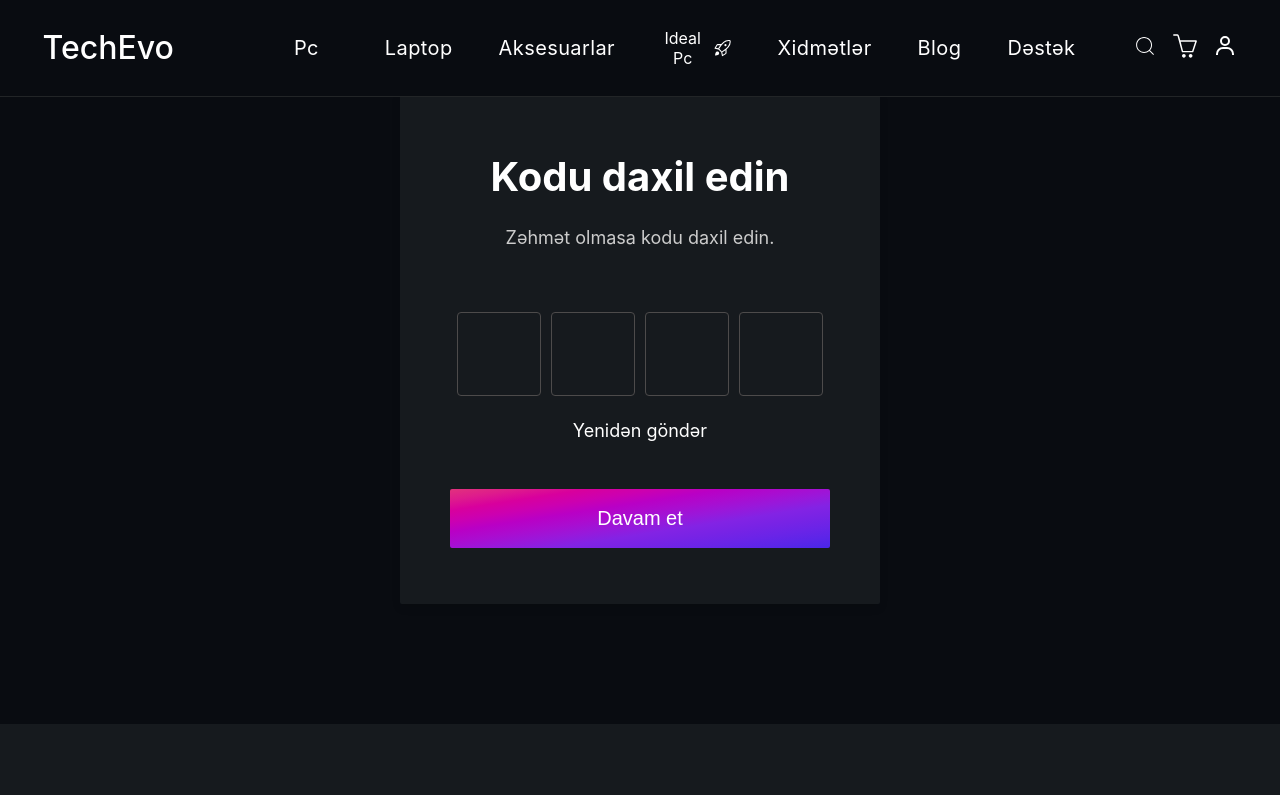
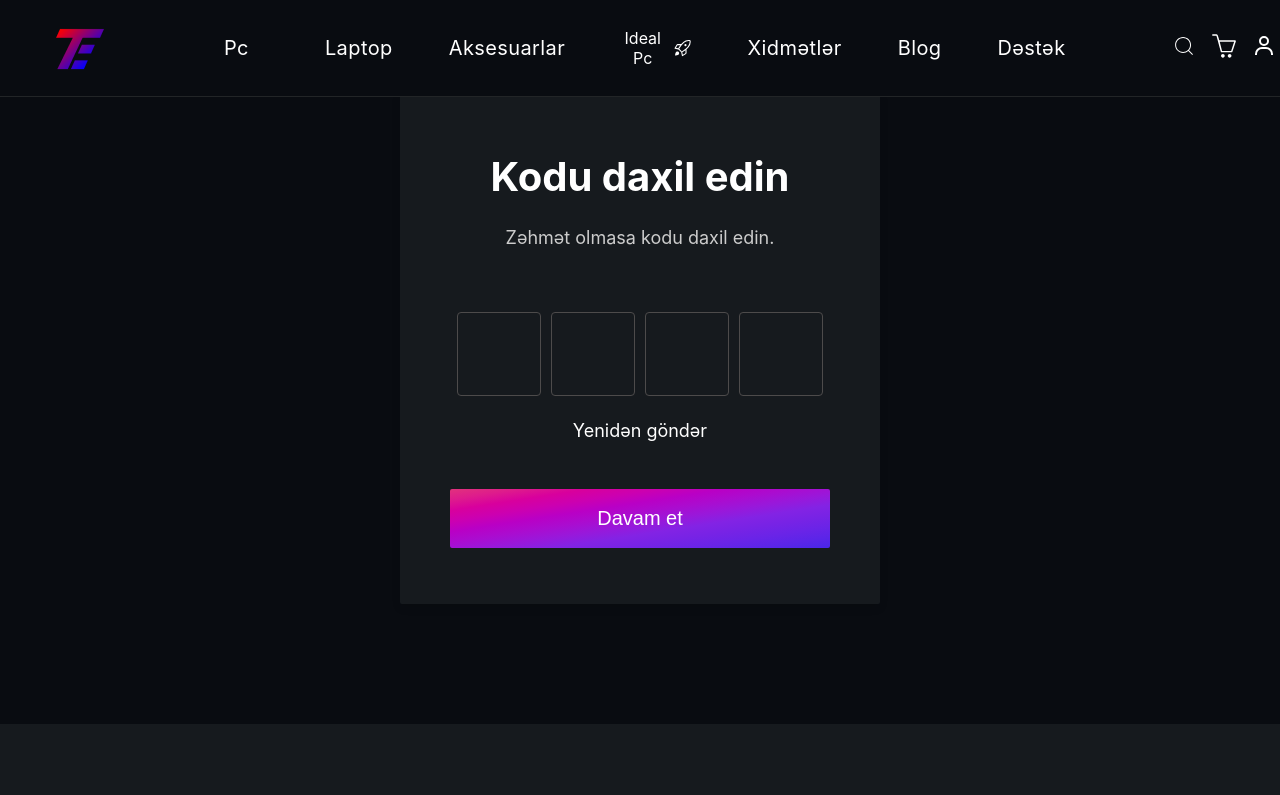
Before and after one commit to nigaraliyevas/TechEvo, a React (Vite) app: page /enterpassword in a window 1280 px wide. Shown: the top 795 px of the page. Built offline with nearby package versions, Linux system fonts and the light colour scheme; a web font is replaced by a local one.

Commit message:
navbarlogo

```diff
--- a/src/Pages/LayoutPage/FooterPage/Footer.module.scss
+++ b/src/Pages/LayoutPage/FooterPage/Footer.module.scss
@@ -5,7 +5,7 @@ body {
 }
 
 .container {
-  max-width: 1300px;
+  max-width: 1414px;
   margin: 0 auto;
 }
 
--- a/src/Pages/LayoutPage/HeaderPage/Header.module.scss
+++ b/src/Pages/LayoutPage/HeaderPage/Header.module.scss
@@ -11,7 +11,7 @@
 
 
 .container {
-    max-width: 1300px;
+    max-width: 1414px;
     margin: 0 auto;
 }
 
@@ -40,7 +40,7 @@ header {
         position: relative;
         display: flex;
         align-items: center;
-        justify-content: center;
+        justify-content: space-between;
         color: $firstColor;
         gap: 100px;
         width: 100% !important;
@@ -48,13 +48,13 @@ header {
         .navbar_right {
             display: flex;
             align-items: center;
-            gap: 58px;
+            gap: 106px;
         }
 
         .navbar_pages {
             display: flex;
             align-items: center;
-            gap: 46px;
+            gap: 56px;
         }
 
         .navbar_icons {
@@ -73,7 +73,7 @@ header {
                     opacity: 0;
                     overflow: hidden;
                     width: 177px;
-                    top: 90px;
+                    top: 93px;
                     left: -95px;
                     text-align: start;
                     padding: 0;
@@ -124,12 +124,9 @@ header {
             }
         }
 
-        .navbar_title {
-            font-family: $fontFamily;
-            font-size: 32px;
-            font-weight: 500;
-            line-height: 28px;
-            text-align: left;
+        .navbar_logo {
+            width: 48px;
+            height: 40.3px;
             cursor: pointer;
         }
 
--- a/src/Pages/LayoutPage/HeaderPage/HeaderPage.jsx
+++ b/src/Pages/LayoutPage/HeaderPage/HeaderPage.jsx
@@ -8,6 +8,7 @@ import { PiSignInFill } from "react-icons/pi";
 import { IoSettingsOutline } from "react-icons/io5";
 import { IoMdMenu } from "react-icons/io";
 import { useNavigate } from "react-router-dom";
+import navBarLogo from "../../../../public/assets/images/HeaderPage/tech-evo-logo 1.png"
 
 
 
@@ -19,7 +20,7 @@ const HeaderPage = () => {
     <header>
       <div className={`${styles.container} ${styles.navbar_bg} `}>
         <nav className={styles.navbar}>
-          <div className={styles.navbar_title}>TechEvo</div>
+          <div className={styles.navbar_logo}><img src={navBarLogo} alt="navBarLogo" /></div>
           <div className={styles.navbar_right}>
             <ul className={styles.navbar_pages}>
               <li
```
Also changed, not shown: public/assets/images/HeaderPage/tech-evo-logo 1.png (added).
